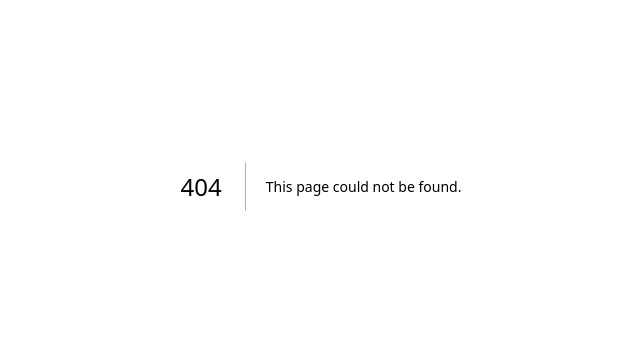
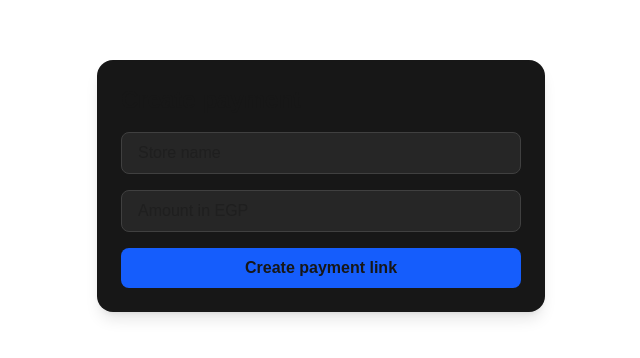
Before and after one commit to ahmedosama0038/payflow, a Next.js app: page /create in a window 1280 px wide. Before the commit this address had no page. Shown: the part 214-572 px from the top of the page, without its empty margins (319-959 px from the left). Built offline with nearby package versions, Linux system fonts and the light colour scheme.

Commit message:
Add create payment flow with dynamic checkout

```diff
--- a/src/app/api/payments/route.ts
+++ b/src/app/api/payments/route.ts
@@ -1,14 +1,14 @@
 import { NextResponse } from "next/server";
 import { addTransaction } from "../../lib/mockTransactions";
 export async function POST(request: Request) {
-  const { cardNumber } = await request.json();
+ const { cardNumber, amount } = await request.json();
   await new Promise((resolve) => setTimeout(resolve, 2000));
 
   const declined = cardNumber === "4000000000000002";
 
   addTransaction({
     id: `txn_${Date.now()}`,
-    amount: 35000,
+    amount: amount,
     currency: "EGP",
     status: declined ? "failed" : "success",
     method: "card",
--- /dev/null
+++ b/src/app/checkout/[orderId]/page.tsx
@@ -0,0 +1,26 @@
+import { notFound } from "next/navigation";
+import CheckoutScreen from "../../components/CheckoutScreen";
+
+type Props = {
+  params: Promise<{ orderId: string }>;
+  searchParams: Promise<{ amount?: string; merchant?: string }>;
+};
+
+export default async function CheckoutPage({ params, searchParams }: Props) {
+  const { orderId } = await params;
+  const { amount, merchant } = await searchParams;
+
+  const value = Number(amount);
+  if (!merchant || !(value > 0)) notFound();
+
+  return (
+    <CheckoutScreen
+      order={{
+        orderId,
+        merchantName: merchant,
+        amount: value,
+        linkStatus: "active",
+      }}
+    />
+  );
+}
--- a/src/app/components/CardForm.tsx
+++ b/src/app/components/CardForm.tsx
@@ -3,7 +3,7 @@ import { useForm } from "react-hook-form";
 import { zodResolver } from "@hookform/resolvers/zod";
 import { CardSchema, type CardFormData } from "../lib/cardSchema";
 import { useMutation } from "@tanstack/react-query";
-export default function CardForm() {
+export default function CardForm({ amount }: { amount: number }) {
   const {
     register,
     handleSubmit,
@@ -11,7 +11,7 @@ export default function CardForm() {
   } = useForm<CardFormData>({ resolver: zodResolver(CardSchema) });
 
   const mutation = useMutation({
-    mutationFn: async (data: CardFormData) => {
+  mutationFn: async (data: CardFormData & { amount: number }) => {
       const res = await fetch("/api/payments", {
         method: "POST",
         headers: { "Content-Type": "application/json" },
@@ -22,7 +22,7 @@ export default function CardForm() {
     },
   });
 
-  const onSubmit = (data: CardFormData) => mutation.mutate(data);
+ const onSubmit = (data: CardFormData) => mutation.mutate({ ...data, amount });
   if (mutation.isSuccess) {
     return (
       <div className="flex flex-col items-center gap-3 py-6 text-center">
--- a/src/app/components/CheckoutScreen.tsx
+++ b/src/app/components/CheckoutScreen.tsx
@@ -17,7 +17,7 @@ export default function CheckoutScreen({ order }: { order: CheckoutOrder }) {
   <div className="w-full max-w-md bg-neutral-900 rounded-2xl p-6 shadow-lg">
     <p className="text-gray-400">{order.merchantName} - {order.orderId}</p>
     <h1 className="text-3xl font-bold my-4">{formatAmount(order.amount)}</h1>
-    <CardForm />
+    <CardForm  amount={order.amount} />
     <Link href="/dashboard" className="mt-4 block text-center text-sm text-gray-400 hover:text-white">
   View transactions →
 </Link>
--- a/src/app/components/TransactionsTable.tsx
+++ b/src/app/components/TransactionsTable.tsx
@@ -38,7 +38,7 @@ export default function TransactionsTable() {
   const totalPages = Math.ceil(filtered.length / PAGE_SIZE);
 
   return (
-  <div className="max-w-3xl mx-auto p-0 sm:p-6">ى
+  <div className="max-w-3xl mx-auto p-0 sm:p-6">
       <h1 className="text-2xl font-bold mb-4">Transactions</h1>
       <input
         value={search}
--- /dev/null
+++ b/src/app/create/page.tsx
@@ -0,0 +1,46 @@
+import { redirect } from "next/navigation";
+import { addOrder } from "../lib/orders";
+export default function CreatePage() {
+   async function createPayment(formData: FormData) {
+  "use server";
+  const merchant = String(formData.get("merchant") ?? "").trim();
+  const amountEgp = Number(formData.get("amount"));
+
+  if (!merchant || !(amountEgp > 0)) return;
+
+  const amount = Math.round(amountEgp * 100);
+  const orderId = `ord_${Date.now()}`;
+
+  addOrder({ orderId, merchantName: merchant, amount, linkStatus: "active" });
+
+  redirect(
+    `/checkout/${orderId}?amount=${amount}&merchant=${encodeURIComponent(merchant)}`
+  );
+}
+  return (
+    <main className="flex min-h-screen items-center justify-center p-4">
+      <div className="w-full max-w-md rounded-2xl bg-neutral-900 p-4 shadow-lg sm:p-6">
+        <h1 className="mb-4 text-2xl font-bold">Create payment</h1>
+        <form action={createPayment} className="space-y-4">
+          <input
+            name="merchant"
+            placeholder="Store name"
+            className="w-full rounded-lg border border-neutral-700 bg-neutral-800 px-4 py-2 focus:border-blue-500 focus:outline-none"
+          />
+          <input
+            name="amount"
+            type="number"
+            placeholder="Amount in EGP"
+            className="w-full rounded-lg border border-neutral-700 bg-neutral-800 px-4 py-2 focus:border-blue-500 focus:outline-none"
+          />
+          <button
+            type="submit"
+            className="w-full rounded-lg bg-blue-600 px-4 py-2 font-semibold hover:bg-blue-500"
+          >
+            Create payment link
+          </button>
+        </form>
+      </div>
+    </main>
+  );
+}
--- /dev/null
+++ b/src/app/lib/orders.ts
@@ -0,0 +1,11 @@
+import type { CheckoutOrder } from "../types/payment";
+
+let orders: CheckoutOrder[] = [];
+
+export function addOrder(order: CheckoutOrder) {
+  orders = [order, ...orders];
+}
+
+export function getOrder(orderId: string) {
+  return orders.find((o) => o.orderId === orderId);
+}
--- /dev/null
+++ b/src/app/not-found.tsx
@@ -0,0 +1,16 @@
+import Link from "next/link";
+
+export default function NotFound() {
+  return (
+    <main className="flex min-h-screen flex-col items-center justify-center gap-4 p-4 text-center">
+      <h1 className="text-4xl font-bold">Payment link not found</h1>
+      <p className="text-gray-400">This link is invalid or incomplete.</p>
+      <Link
+        href="/create"
+        className="rounded-lg bg-blue-600 px-4 py-2 font-semibold hover:bg-blue-500"
+      >
+        Create a new payment
+      </Link>
+    </main>
+  );
+}
```
